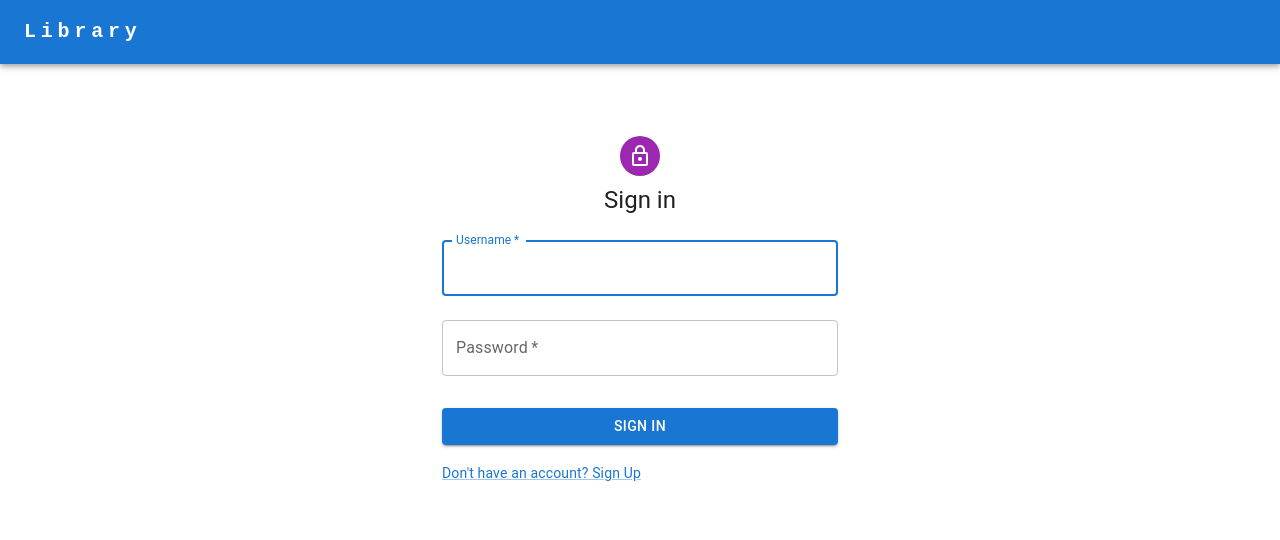
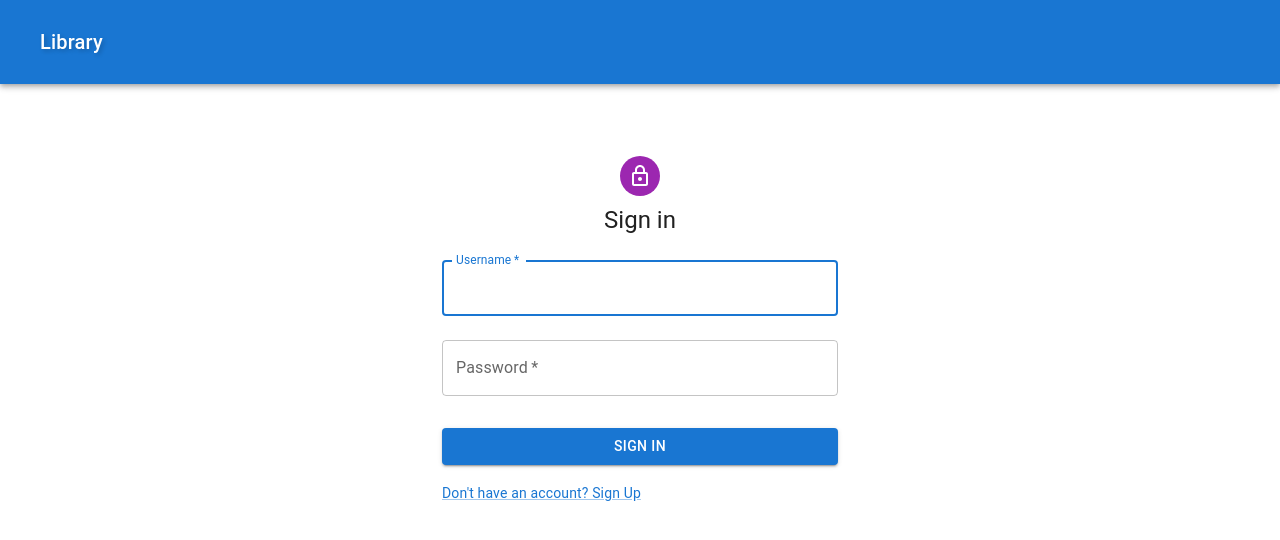
Before and after one commit to Talha-Rizwan/Library-project-react-frontend, a React (Create React App) app in the folder library-frontend/: page /login in a window 1280 px wide. Shown: the top 540 px of the page. Built offline with nearby package versions, Linux system fonts and the light colour scheme.

Commit message:
Refactor: changed navbar inline styling to style classes

```diff
--- a/library-frontend/src/components/common/NavBar.js
+++ b/library-frontend/src/components/common/NavBar.js
@@ -20,6 +20,8 @@ import {
   LIBRARIAN_ROLE,
   USER_TICKET,
 } from "../../constants";
+
+import './Navbar.css'
 
 const NavBar = () => {
   const navigate = useNavigate();
@@ -51,25 +53,17 @@ const NavBar = () => {
     }
     setAnchorElUser(null);
   };
-
   return (
-    <AppBar position="static">
+    <AppBar position="static" className="navbar">
       <Container maxWidth="xl">
-        <Toolbar disableGutters>
+        <Toolbar disableGutters >
           <Typography
             variant="h6"
             noWrap
             component="a"
             href="/"
-            sx={{
-              mr: 2,
-              display: { xs: "none", md: "flex" },
-              fontFamily: "monospace",
-              fontWeight: 700,
-              letterSpacing: ".3rem",
-              color: "inherit",
-              textDecoration: "none",
-            }}
+            className="navbar-brand"
+            sx={{display:  { xs: "none", md: "flex" }}}
           >
             Library
           </Typography>
@@ -161,19 +155,16 @@ const NavBar = () => {
             noWrap
             component="a"
             href="/"
+            className="navbar-brand"
             sx={{
-              mr: 2,
               display: { xs: "flex", md: "none" },
               flexGrow: 1,
-              fontFamily: "monospace",
-              fontWeight: 700,
-              letterSpacing: ".3rem",
-              color: "inherit",
-              textDecoration: "none",
-            }}
+              }}
+
           >
             Library
           </Typography>
+
           {localStorage.getItem(LIBRARIAN_ROLE) === "true" && (
             <Box sx={{ flexGrow: 1, display: { xs: "none", md: "flex" } }}>
               <Button
@@ -206,7 +197,7 @@ const NavBar = () => {
             <Box sx={{ flexGrow: 1, display: { xs: "none", md: "flex" } }}>
               <Button
                 onClick={() => handleCloseNavMenu("/")}
-                sx={{ my: 2, color: "white", display: "block" }}
+                className="navbar-button"
               >
                 Home
               </Button>
--- /dev/null
+++ b/library-frontend/src/components/common/Navbar.css
@@ -0,0 +1,19 @@
+.navbar {
+  display: flex;
+  justify-content: space-between;
+  align-items: center;
+  background-color: blue;
+  padding: 10px 0;
+}
+
+.navbar-brand {
+  font-family: "monospace", "Gill Sans MT", Calibri, "Trebuchet MS", sans-serif;
+  font-weight: bold;
+  letter-spacing: 0.3rem;
+  color: white;
+  text-decoration: none;
+  font-size: 1.5rem;
+  padding: 0.5rem 1rem;
+  border-radius: 5px;
+  text-shadow: 2px 2px 4px rgba(0, 0, 0, 0.2);
+}
```
